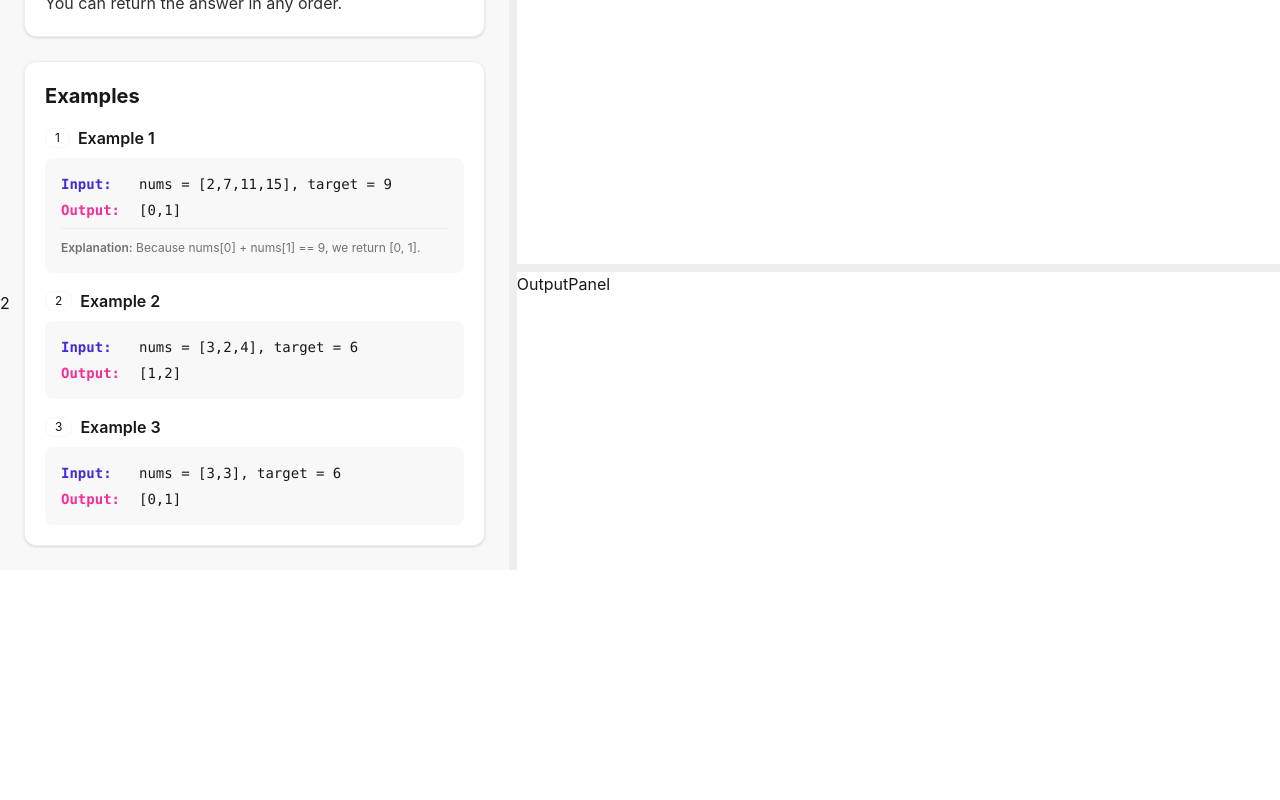
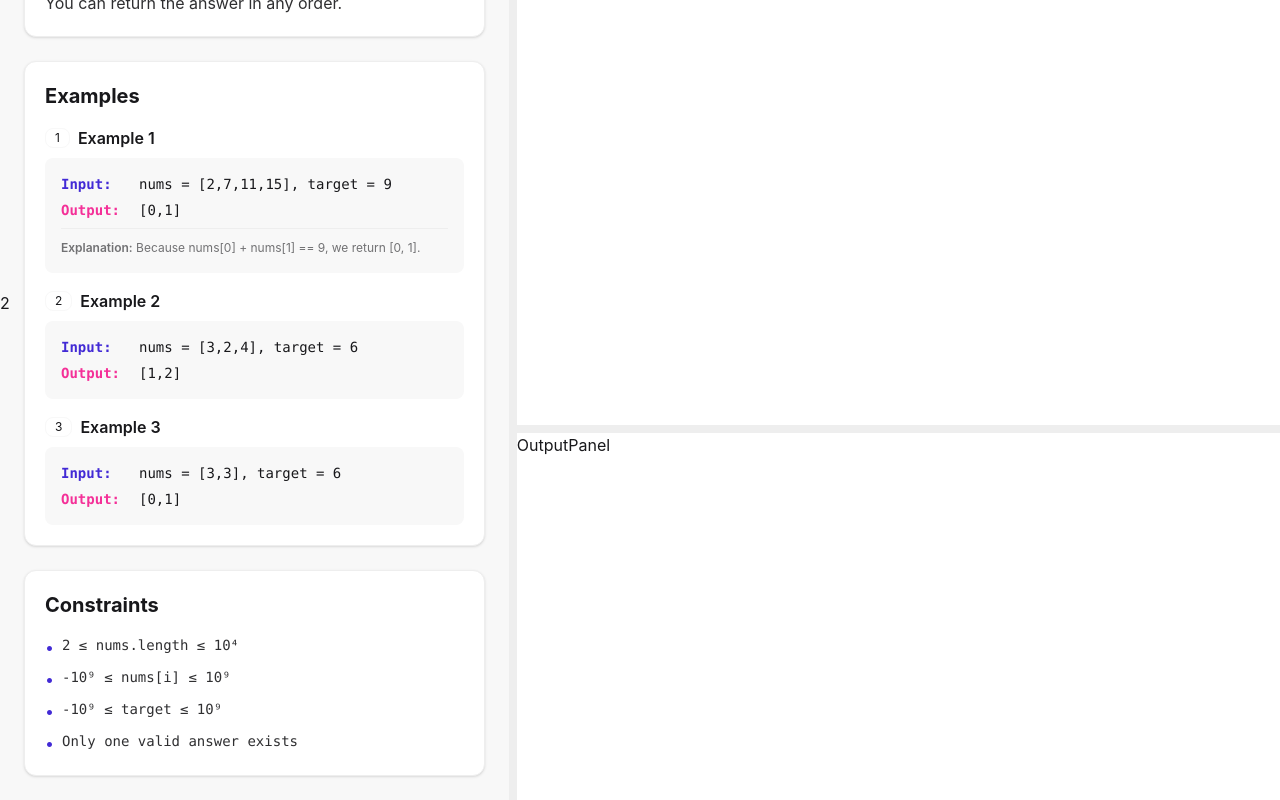
Before and after one commit to rohan-tech-negi/NewProject, a React (Vite) app in the folder frontend/: page /problem/1 in a window 1280 px wide. Shown: the part 509-1309 px from the top of the page. Before the commit the page ends 1079 px from the top, so only its background shows below. Built offline with nearby package versions, Linux system fonts and the light colour scheme; no server answers; sample sign-in values are in the browser's storage.

Commit message:
last section

```diff
--- a/frontend/src/components/ProblemDescription.jsx
+++ b/frontend/src/components/ProblemDescription.jsx
@@ -73,6 +73,18 @@ const ProblemDescription = ({ problem, currentProblemId, onProblemChange, allPro
             ))}
           </div>
         </div>
+
+        <div className="bg-base-100 rounded-xl shadow-sm p-5 border border-base-300">
+          <h2 className="text-xl font-bold mb-4 text-base-content">Constraints</h2>
+          <ul className="space-y-2 text-base-content/90">
+            {problem.constraints.map((constraint, idx) => (
+              <li key={idx} className="flex gap-2">
+                <span className="text-primary">•</span>
+                <code className="text-sm">{constraint}</code>
+              </li>
+            ))}
+          </ul>
+        </div>
        </div>
 
 
```
